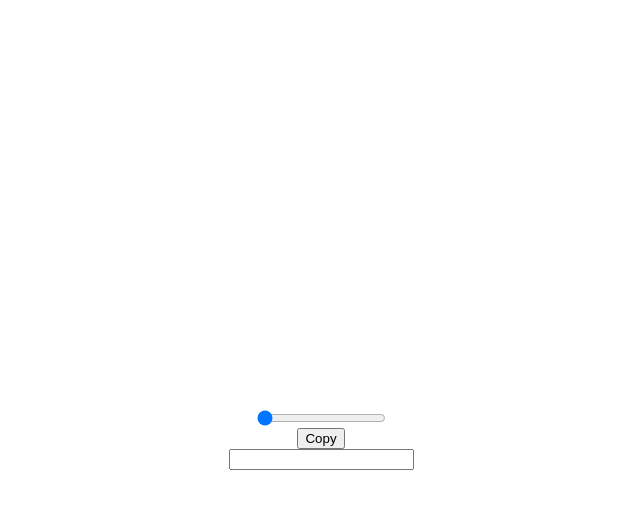
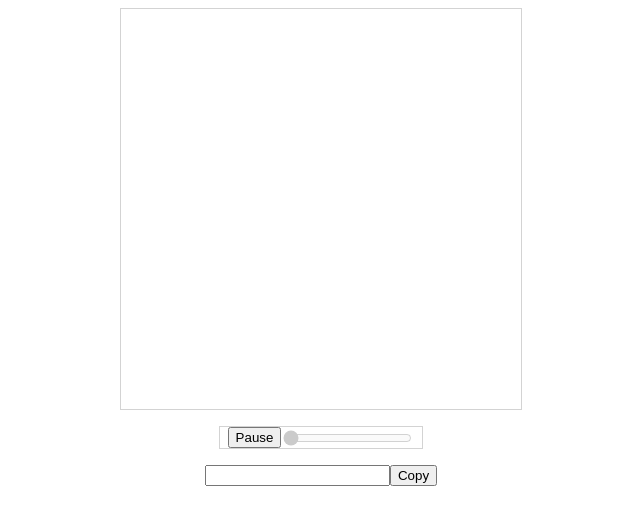
Before and after one commit to senritsu/audica-snippets, a Vue app: page / in a window 1280 px wide. Shown: the top 524 px of the page, without its empty margins (319-959 px from the left). Built offline with nearby package versions, Linux system fonts and the light colour scheme.

Commit message:
play controls, minimal styling

```diff
--- a/src/views/Editor.vue
+++ b/src/views/Editor.vue
@@ -6,13 +6,6 @@
           <Note v-for="note in currentNotes" :key="note.id" v-bind="note" />
         </transition-group>
       </svg>
-      <input
-        v-model.number="currentBeat"
-        type="range"
-        min="0"
-        :max="parsedPattern.length - 1"
-      />
-      <button @click="copyToClipboard">Copy</button>
       <!-- <code>
         <pre>{{ JSON.stringify(parsedPattern) }}</pre>
       </code>
@@ -20,8 +13,19 @@
         <pre>{{ JSON.stringify(currentNotes) }}</pre>
       </code> -->
     </div>
+    <div class="play-controls">
+      <button @click="autoplay = !autoplay">{{ autoplay ? 'Pause' : 'Play' }}</button>
+      <input
+        v-model.number="currentBeat"
+        type="range"
+        min="0"
+        disabled
+        :max="parsedPattern.length - 1"
+      />
+    </div>
     <div class="pattern-input">
       <input v-model="patternInput" type="textarea" />
+      <button @click="copyToClipboard">Copy</button>
     </div>
   </div>
 </template>
@@ -43,6 +47,7 @@ export default {
   data() {
     return {
       patternInput: decodeURIComponent(this.pattern),
+      autoplay: true,
       currentBeat: 0
     };
   },
@@ -62,12 +67,19 @@ export default {
   watch: {
     parsedPattern() {
       this.currentBeat = 0;
+    },
+    autoplay: {
+      immediate: true,
+      handler(value) {
+        if (value) {
+          this.interval = setInterval(() => {
+            this.currentBeat = (this.currentBeat + 1) % this.parsedPattern.length;
+          }, 500);
+        } else {
+          clearInterval(this.interval);
+        }
+      }
     }
-  },
-  created() {
-    this.interval = setInterval(() => {
-      this.currentBeat = (this.currentBeat + 1) % this.parsedPattern.length;
-    }, 500);
   },
   beforeDestroy() {
     clearInterval(this.interval);
@@ -89,9 +101,22 @@ export default {
 </script>
 
 <style lang="scss" scoped>
+.editor {
+  display: flex;
+  flex-direction: column;
+  align-items: center;
+}
 .preview {
   display: flex;
   flex-direction: column;
   align-items: center;
+  border: 1px solid lightgray;
+}
+.play-controls {
+  display: flex;
+  align-items: center;
+  margin: 1em;
+  padding: 0 0.5em;
+  border: 1px solid lightgray;
 }
 </style>
```
